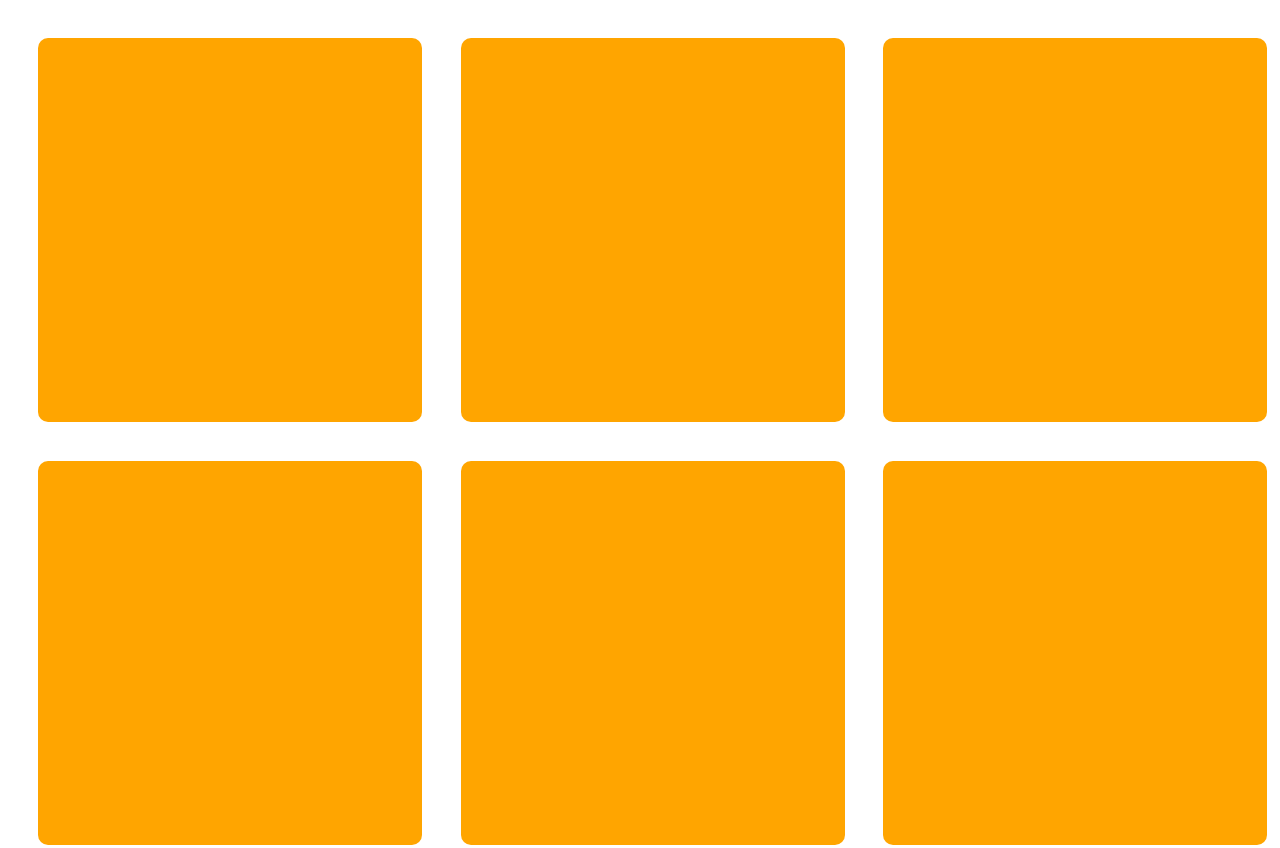
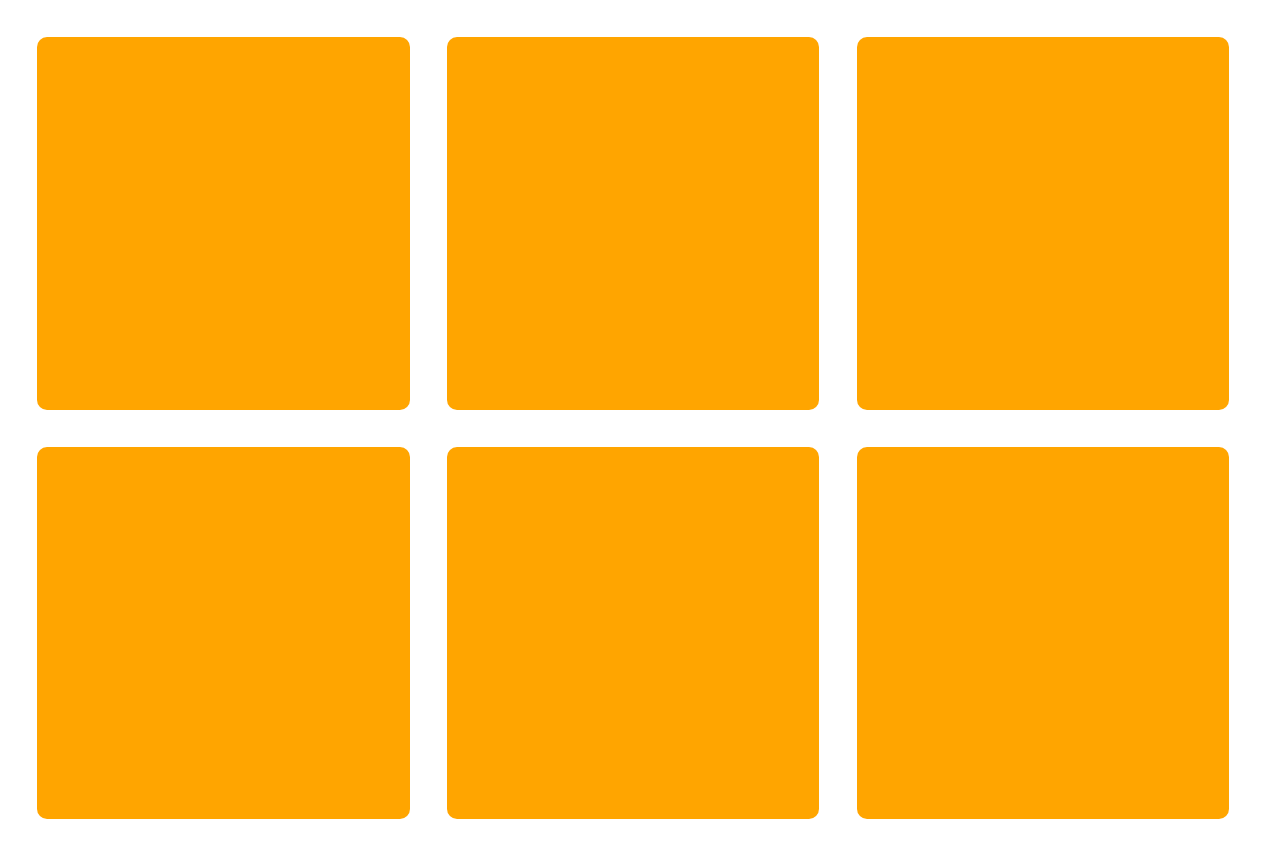
Before and after one commit to tsecool/work, a plain HTML site: page work-1/index.html in a window 1280 px wide. Shown: the top 848 px of the page. Drawn offline with Linux system fonts and the light colour scheme.

Commit message:
12-4完善

```diff
--- a/work-1/index.html
+++ b/work-1/index.html
@@ -11,8 +11,8 @@
             padding: 0;
         }
         .box{
+            margin: 0 3% 3% 0;
             overflow: hidden;
-            margin-bottom: 1%;
         }
         .cell{
             background-color: orange;
```
